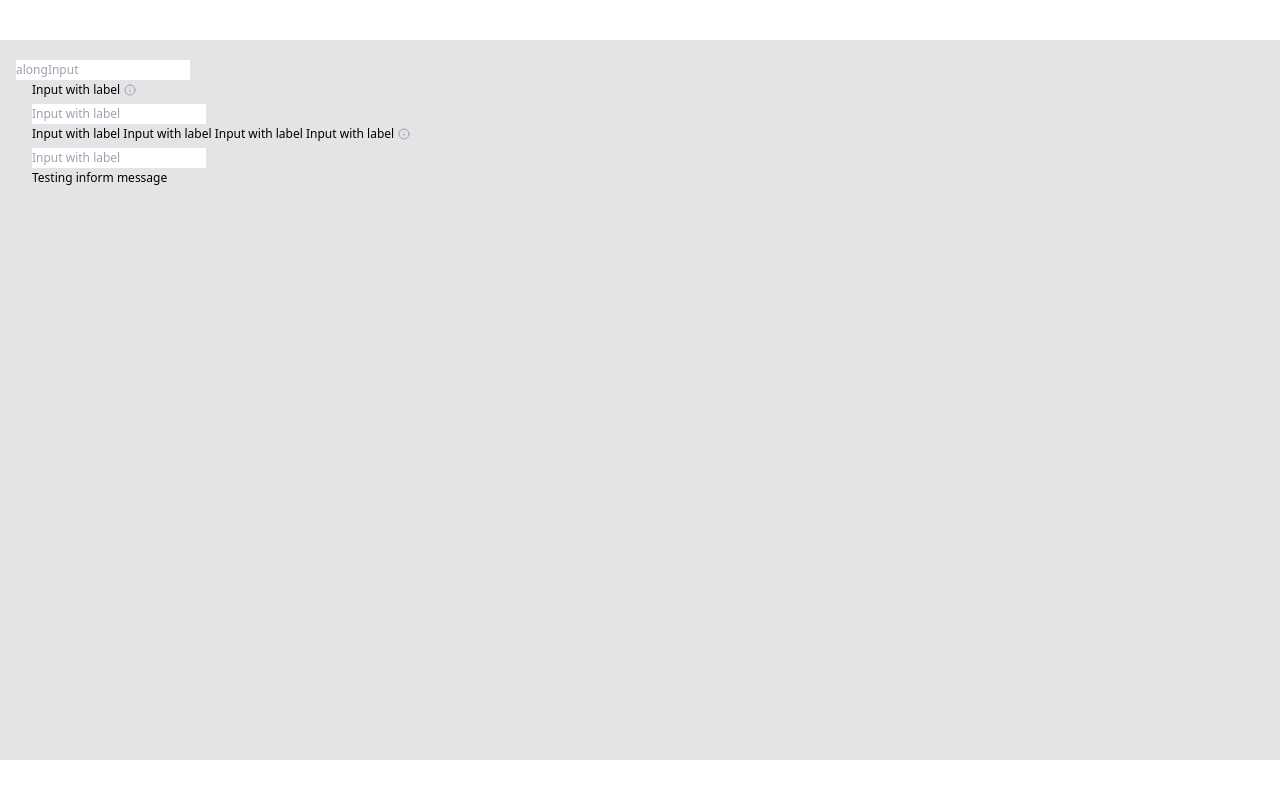
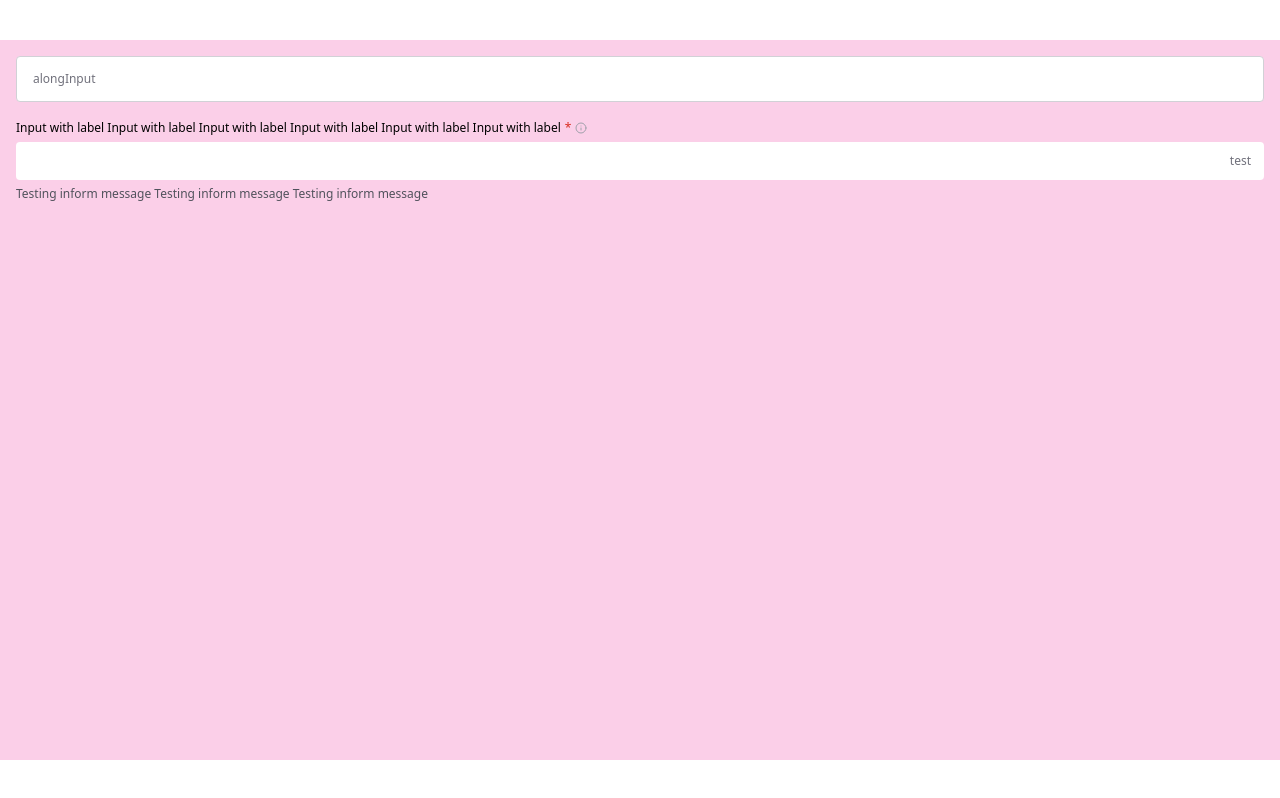
Before and after one commit to DisRachik/custom-input, a React (Vite) app: page / in a window 1280 px wide. Built offline with nearby package versions, Linux system fonts and the light colour scheme.

Commit message:
add style for components

```diff
--- a/src/App.tsx
+++ b/src/App.tsx
@@ -1,9 +1,9 @@
 import { useState } from 'react';
 
+import { InputAnnotation } from '@/components/ui/InputAnnotation';
 import { InputGroup } from '@/components/ui/InputGroup';
 import { InputLabel } from '@/components/ui/InputLabel';
 import { InputText } from '@/components/ui/InputText';
-import { InputAnnotation } from './components/ui/InputAnnotation';
 
 export default function App() {
   const [alongInput, setAlongInput] = useState('');
@@ -11,33 +11,34 @@ export default function App() {
 
   return (
     <main className='h-screen py-10'>
-      <div className='container h-full space-x-4 bg-white-dark py-4'>
-        <InputText placeholder='alongInput' value={alongInput} onChangeValue={setAlongInput} />
+      <div className='container h-full space-y-4 bg-pink-200 py-4'>
+        <InputText
+          placeholder='alongInput'
+          value={alongInput}
+          onChangeValue={setAlongInput}
+          height='xl'
+          required
+          type='email'
+        />
 
-        <InputGroup>
-          <InputLabel
-            // labelPosition='left'
-            tooltipText='This is tooltip'
-          >
-            Input with label
-          </InputLabel>
-          <InputText placeholder='Input with label' value={inputWithLabel} onChangeValue={setInputWithLabel} />
-        </InputGroup>
-        <InputGroup>
-          <InputLabel
-            htmlFor='testing'
-            // labelPosition='left'
-            tooltipText='This is tooltip'
-          >
-            Input with label Input with label Input with label Input with label
+        <InputGroup direction='vertical' className=''>
+          <InputLabel className='' htmlFor='testing' tooltipText='This is tooltip'>
+            Input with label Input with label Input with label Input with label Input with label Input with label
           </InputLabel>
           <InputText
+            type='email'
+            required
+            // disabled
             id='testing'
-            placeholder='Input with label'
+            placeholder='test'
+            textRight
+            borderNone
             value={inputWithLabel}
             onChangeValue={setInputWithLabel}
           />
-          <InputAnnotation>Testing inform message</InputAnnotation>
+          <InputAnnotation className=''>
+            Testing inform message Testing inform message Testing inform message
+          </InputAnnotation>
         </InputGroup>
       </div>
     </main>
--- a/src/components/ui/InputAnnotation/InputAnnotation.tsx
+++ b/src/components/ui/InputAnnotation/InputAnnotation.tsx
@@ -2,6 +2,17 @@ import type { FC } from 'react';
 
 import type { InputAnnotationProps } from './InputAnnotation.types';
 
-export const InputAnnotation: FC<InputAnnotationProps> = ({ children }) => {
-  return <p className='gap-1 text-xs/5'>{children}</p>;
+import { cn } from '@/utils/cn';
+
+export const InputAnnotation: FC<InputAnnotationProps> = ({ className, children }) => {
+  return (
+    <p
+      className={cn(
+        'col-span-2 gap-1 text-xs/5 transition group-has-[:disabled:placeholder-shown]:text-gray-light group-has-[:disabled]:text-gray-light group-has-[:invalid]:text-red group-has-[:placeholder-shown]:text-gray-extraDark',
+        className,
+      )}
+    >
+      {children}
+    </p>
+  );
 };
--- a/src/components/ui/InputAnnotation/InputAnnotation.types.ts
+++ b/src/components/ui/InputAnnotation/InputAnnotation.types.ts
@@ -1,5 +1,6 @@
 import type { ReactNode } from 'react';
 
 export interface InputAnnotationProps {
+  className?: string;
   children?: ReactNode;
 }
--- a/src/components/ui/InputGroup/InputGroup.tsx
+++ b/src/components/ui/InputGroup/InputGroup.tsx
@@ -4,6 +4,14 @@ import { cn } from '@/utils/cn';
 
 import type { InputGroupProps } from './InputGroup.types';
 
-export const InputGroup: FC<InputGroupProps> = ({ direction = 'vertical', children }) => (
-  <div className={cn(direction === 'horizontal' ? 'flex items-center' : '')}>{children}</div>
+export const InputGroup: FC<InputGroupProps> = ({ direction = 'vertical', className, children }) => (
+  <div
+    className={cn(
+      'group space-y-1',
+      direction === 'horizontal' && 'grid grid-cols-[1fr_64px] items-center justify-between gap-1',
+      className,
+    )}
+  >
+    {children}
+  </div>
 );
--- a/src/components/ui/InputGroup/InputGroup.types.ts
+++ b/src/components/ui/InputGroup/InputGroup.types.ts
@@ -2,4 +2,5 @@ import type { PropsWithChildren } from 'react';
 
 export interface InputGroupProps extends PropsWithChildren {
   direction?: 'vertical' | 'horizontal';
+  className?: string;
 }
--- a/src/components/ui/InputLabel/InputLabel.tsx
+++ b/src/components/ui/InputLabel/InputLabel.tsx
@@ -6,12 +6,13 @@ import { ToolTip } from '@/components/ui/ToolTip';
 
 import type { InputLabelProps } from './InputLabel.types';
 
-export const InputLabel: FC<InputLabelProps> = ({ position = 'top', tooltipText, children, ...rest }) => (
-  <label {...rest} className={cn('flex justify-between gap-1', position === 'left' && 'inline-flex flex-col')}>
+export const InputLabel: FC<InputLabelProps> = ({ tooltipText, className, children, ...rest }) => (
+  <label {...rest} className={cn('flex justify-between gap-1', className)}>
     <span className='flex items-center gap-1 text-xs/5'>
       {children}
-      {/* {required ? <span className='text-red-dark'>*</span> : null} */}
+      <span className='hidden text-red-dark group-has-[:required]:block'>*</span>
       {tooltipText ? <ToolTip text={tooltipText} /> : null}
     </span>
   </label>
 );
+// text-red-dark
--- a/src/components/ui/InputLabel/InputLabel.types.ts
+++ b/src/components/ui/InputLabel/InputLabel.types.ts
@@ -1,7 +1,6 @@
 import type { ComponentPropsWithoutRef } from 'react';
 
 export interface InputLabelProps extends ComponentPropsWithoutRef<'label'> {
-  position?: 'top' | 'left';
   tooltipText?: string;
-  children: string;
+  children?: string;
 }
--- a/src/components/ui/InputText/InputText.tsx
+++ b/src/components/ui/InputText/InputText.tsx
@@ -5,12 +5,31 @@ import { cn } from '@/utils/cn';
 import type { InputTextProps } from './InputText.types';
 
 export const InputText = forwardRef<HTMLInputElement, InputTextProps>(
-  ({ onChangeValue: onInputValue, className, ...rest }, ref) => {
+  ({ onChangeValue: onInputValue, height = 'md', textRight, borderNone, className, ...rest }, ref) => {
     const changeHandle = (e: ChangeEvent<HTMLInputElement>) => {
       const value = e.target.value;
       if (onInputValue) onInputValue(value);
     };
-    return <input type='text' className={cn('text-xs/5', className)} {...rest} ref={ref} onChange={changeHandle} />;
+
+    return (
+      <input
+        type='text'
+        className={cn(
+          'w-full rounded border border-gray-light bg-white px-3 py-2 text-xs/5 text-dark transition placeholder:text-gray-dark autofill:bg-white focus-visible:outline-none',
+          'focus:border-blue focus:shadow-blue focus:invalid:shadow-error invalid:placeholder-shown:focus:border-blue invalid:placeholder-shown:focus:shadow-blue invalid:border-red-extraLight invalid:placeholder-shown:border-gray-light focus:invalid:border-red-extraLight disabled:cursor-not-allowed disabled:text-gray-dark disabled:hover:border-transparent',
+          height === 'sm' && 'py-0',
+          height === 'lg' && 'pl-4',
+          height === 'xl' && 'py-3 pl-4',
+          textRight && 'text-right',
+          borderNone &&
+            'border-transparent invalid:placeholder-shown:border-transparent hover:border-gray-light invalid:hover:border-red-extraLight invalid:placeholder-shown:hover:border-gray-light',
+          className,
+        )}
+        {...rest}
+        ref={ref}
+        onChange={changeHandle}
+      />
+    );
   },
 );
 InputText.displayName = 'InputText';
--- a/src/components/ui/InputText/InputText.types.ts
+++ b/src/components/ui/InputText/InputText.types.ts
@@ -2,5 +2,8 @@ import type { ComponentPropsWithoutRef } from 'react';
 
 export interface InputTextProps extends ComponentPropsWithoutRef<'input'> {
   onChangeValue?: (value: string) => void;
+  height?: 'sm' | 'md' | 'lg' | 'xl';
+  textRight?: boolean;
+  borderNone?: boolean;
   className?: string;
 }
--- a/tailwind.config.ts
+++ b/tailwind.config.ts
@@ -24,7 +24,11 @@ export default {
           DEFAULT: '#F04438',
           dark: '#D92D20',
         },
-        blue: { light: '#84CAFF', dark: '#53B1FD' },
+        blue: { DEFAULT: '#84CAFF', dark: '#53B1FD' },
+      },
+      boxShadow: {
+        blue: '0px 0px 0px 4px rgba(46, 144, 250, 0.24)',
+        error: '0px 0px 0px 4px rgba(240, 68, 56, 0.24)',
       },
     },
   },
```
